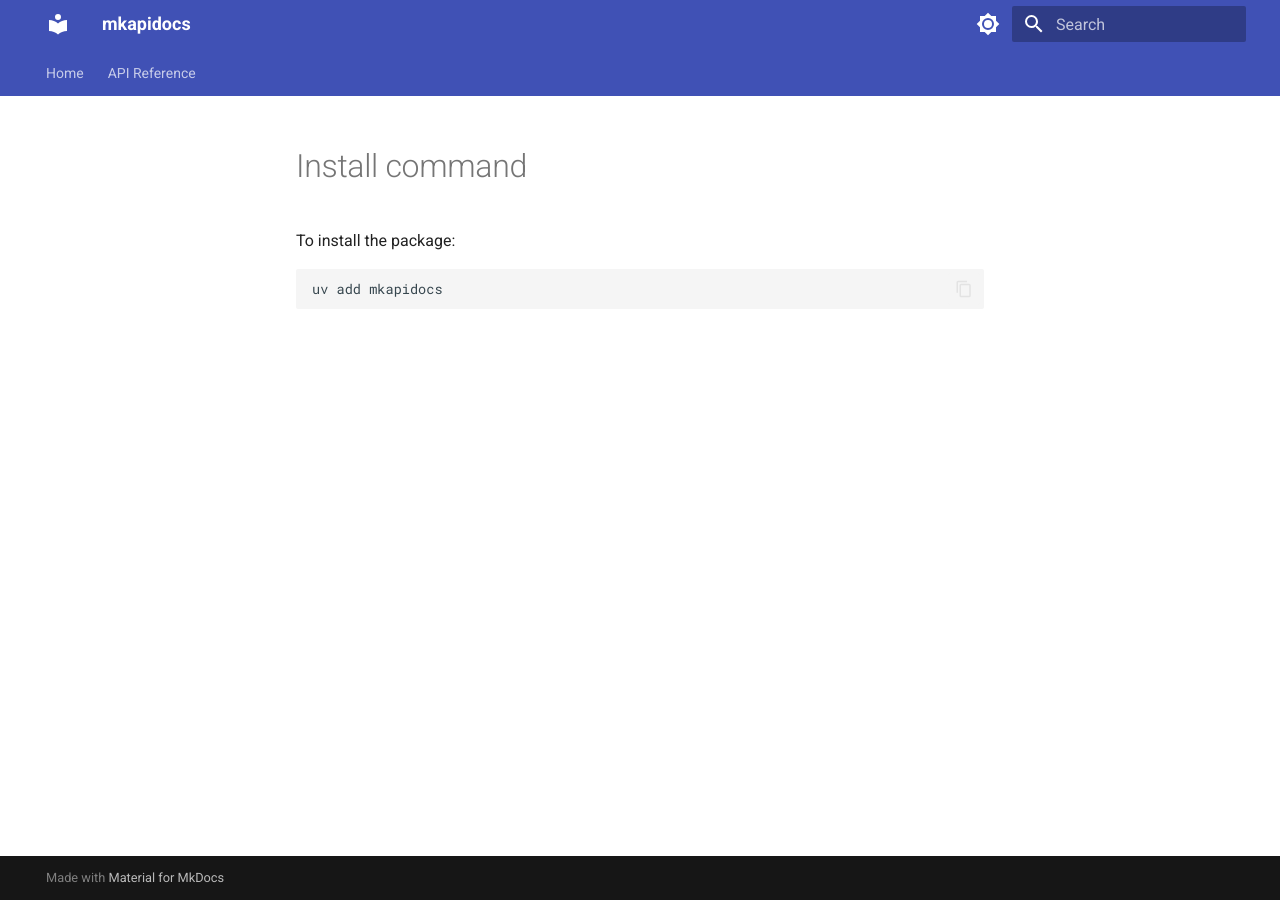
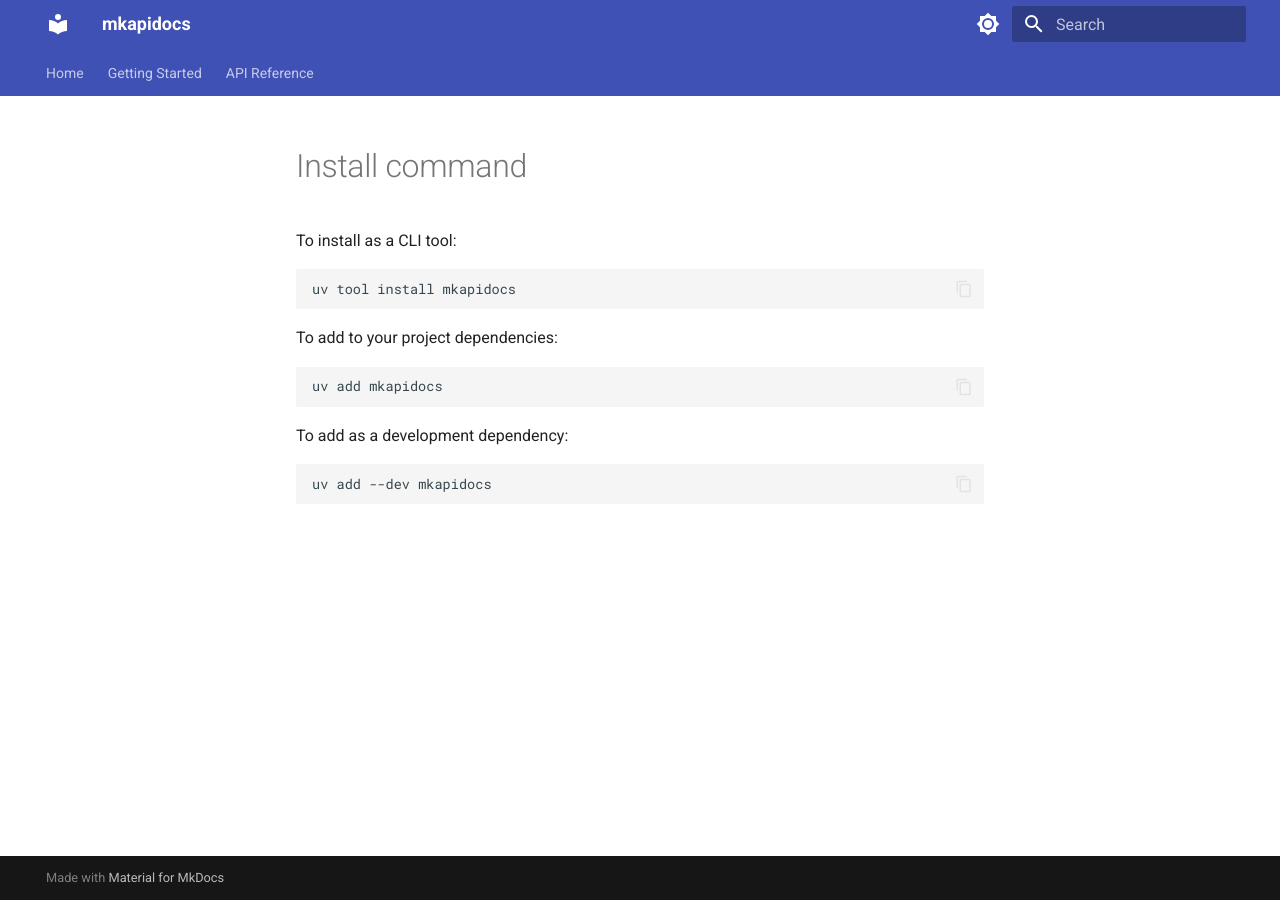
Before and after one commit to Jamie-BitFlight/mkapidocs, an MkDocs documentation site: the page built from docs/generated/install-command.md, in a window 1280 px wide. Built offline with MkDocs 1.6.1 and Material for MkDocs 9.7.7, drawn with Linux system fonts in a browser that asks for light colours.

Commit message:
fix: use correct uv commands in install documentation
- Replace incorrect `uv pip install` with context-aware install instructions
- Add `has_scripts` detection from [project.scripts] in pyproject.toml
- Generate install-command.md with appropriate commands:
  - `uv tool install` for packages with CLI scripts
  - `uv add` for project dependencies
  - `uv add --dev` for development dependencies
- Support private registry index option in all install commands
- Simplify development install instructions to use `uv sync`

````diff
--- a/docs/generated/install-command.md
+++ b/docs/generated/install-command.md
@@ -1,5 +1,17 @@
-To install the package:
+To install as a CLI tool:
+
+```bash
+uv tool install mkapidocs
+```
+
+To add to your project dependencies:
 
 ```bash
 uv add mkapidocs
 ```
+
+To add as a development dependency:
+
+```bash
+uv add --dev mkapidocs
+```
--- a/mkdocs.yml
+++ b/mkdocs.yml
@@ -1,65 +1,83 @@
 site_name: mkapidocs
 site_url: https://Jamie-BitFlight.github.io/mkapidocs
+
 site_dir: site
-theme:
-  name: material
-  features:
-  - navigation.tabs
-  - navigation.sections
-  - navigation.expand
-  - navigation.top
-  - search.suggest
-  - search.highlight
-  - content.code.copy
-  palette:
-  - scheme: default
-    primary: indigo
-    accent: indigo
-    toggle:
-      icon: material/brightness-7
-      name: Switch to dark mode
-  - scheme: slate
-    primary: indigo
-    accent: indigo
-    toggle:
-      icon: material/brightness-4
-      name: Switch to light mode
-plugins:
-- search
-- mkdocstrings:
-    handlers:
-      python:
-        options:
-          docstring_style: google
-          show_source: true
-          show_root_heading: true
-          show_category_heading: true
-          members_order: source
-- mkdocs-typer2
-- mermaid2
-- termynal
-markdown_extensions:
-- admonition
-- pymdownx.details
-- pymdownx.superfences:
-    custom_fences:
-    - name: mermaid
-      class: mermaid
-      format: __PYTHON_TAG_PLACEHOLDER__
-- pymdownx.highlight:
-    anchor_linenums: true
-- pymdownx.inlinehilite
-- pymdownx.snippets
-- pymdownx.tabbed:
-    alternate_style: true
-- tables
-- attr_list
-- md_in_html
-nav:
-- Home: index.md
-- API Reference:
-  - Python API: generated/python-api.md
+
+
+# Snippet-only files not included in navigation
 not_in_nav: |
   generated/index-features.md
   generated/install-command.md
   generated/install-registry.md
+
+theme:
+  name: material
+  features:
+    - navigation.tabs
+    - navigation.sections
+    - navigation.expand
+    - navigation.top
+    - search.suggest
+    - search.highlight
+    - content.code.copy
+  palette:
+    - scheme: default
+      primary: indigo
+      accent: indigo
+      toggle:
+        icon: material/brightness-7
+        name: Switch to dark mode
+    - scheme: slate
+      primary: indigo
+      accent: indigo
+      toggle:
+        icon: material/brightness-4
+        name: Switch to light mode
+
+plugins:
+  - search
+  - autorefs
+  - mkdocstrings:
+      handlers:
+        python:
+          options:
+            docstring_style: google
+            show_source: true
+            show_root_heading: true
+            show_category_heading: true
+            members_order: source
+
+  - mkdocs-typer2
+
+
+  - mermaid2
+  - termynal
+
+markdown_extensions:
+  - admonition
+  - pymdownx.details
+  - pymdownx.superfences:
+      custom_fences:
+        - name: mermaid
+          class: mermaid
+          format: !!python/name:mermaid2.fence_mermaid_custom
+  - pymdownx.highlight:
+      anchor_linenums: true
+  - pymdownx.inlinehilite
+  - pymdownx.snippets
+  - pymdownx.tabbed:
+      alternate_style: true
+  - tables
+  - attr_list
+  - md_in_html
+
+nav:
+  - Home: index.md
+  - Getting Started:
+      - Installation: install.md
+  - API Reference:
+      - Python API: generated/python-api.md
+
+
+
+      - CLI Reference: generated/cli-api.md
````
Also changed, not shown: docs/index.md (+7 -26 lines), docs/install.md (+55 -40 lines), docs/generated/install-registry.md (deleted), 5 other files.
